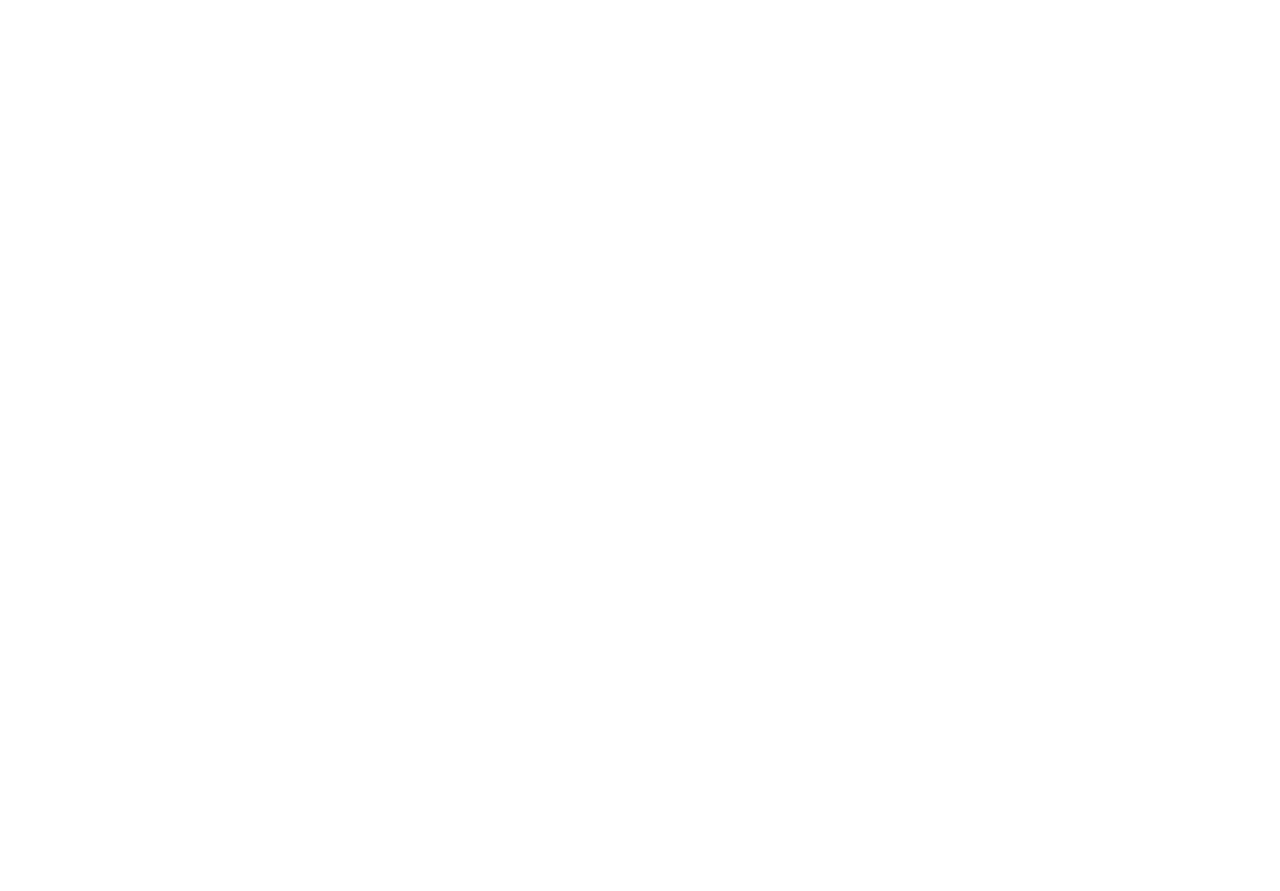
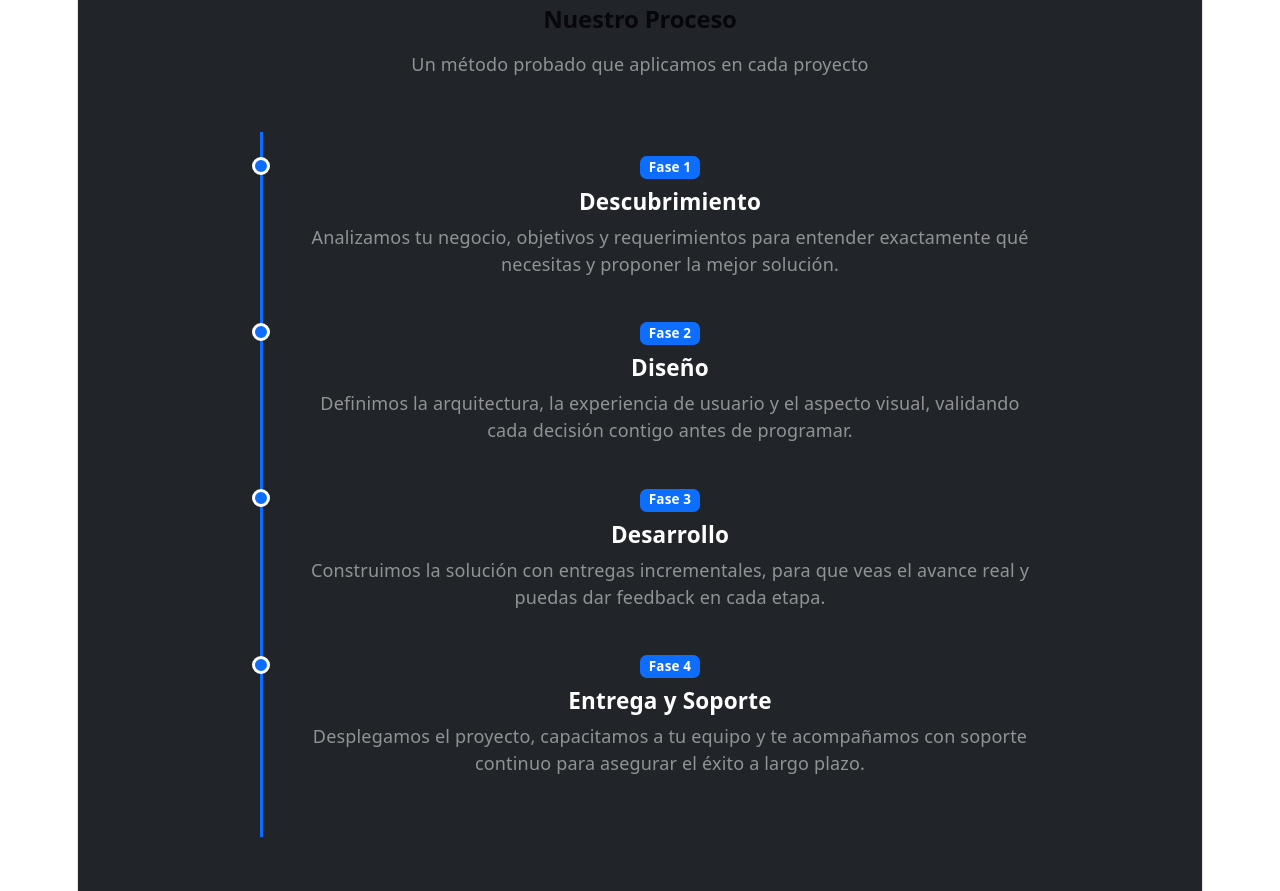
Before and after one commit to jeanperea1016/techsolve, a React (Vite) app: page / in a window 1280 px wide. Shown: the part 1340-2231 px from the top of the page. Before the commit the page ends 1291 px from the top, so only its background shows below. Built offline with nearby package versions, Linux system fonts and the light colour scheme.

Commit message:
Agregar seccion Timeline con CSS propio y animacion

```diff
--- a/index.html
+++ b/index.html
@@ -1,5 +1,5 @@
 <!doctype html>
-<html lang="en">
+<html lang="es">
   <head>
     <meta charset="UTF-8" />
     <link rel="icon" type="image/svg+xml" href="/favicon.svg" />
--- a/src/App.jsx
+++ b/src/App.jsx
@@ -2,6 +2,7 @@
 import Navbar from './components/Navbar'
 import Hero from './components/Hero'
 import Servicios from './components/Servicios'
+import Timeline from './components/Timeline'
 
 function App() {
   return (
@@ -9,7 +10,8 @@
       <Navbar />
       <Hero />
       <Servicios />
-      {/* Aquí abajo irán: Timeline, Casos, Contacto, Footer */}
+      <Timeline />
+      {/* Aquí abajo irán: Casos, Contacto, Footer */}
     </div>
   )
 }
--- /dev/null
+++ b/src/components/Timeline.css
@@ -0,0 +1,61 @@
+/* src/components/Timeline.css */
+
+/* Contenedor general. position: relative permite posicionar la línea vertical
+   respecto a este contenedor. */
+.timeline {
+  position: relative;
+  max-width: 800px;
+  margin: 0 auto;          /* centra el timeline horizontalmente */
+  padding: 20px 0;
+}
+
+/* LA LÍNEA VERTICAL.
+   Usamos ::before (un pseudo-elemento) para dibujar la línea sin agregar HTML extra.
+   Es una barra fina y alta posicionada a la izquierda. */
+.timeline::before {
+  content: '';                  /* obligatorio para que el pseudo-elemento exista */
+  position: absolute;
+  left: 20px;                   /* posición horizontal de la línea */
+  top: 0;
+  bottom: 0;
+  width: 3px;                   /* grosor de la línea */
+  background: #0d6efd;          /* azul (mismo primary de Bootstrap) */
+}
+
+/* Cada item del timeline. Le damos espacio a la izquierda para que el contenido
+   quede a la derecha de la línea, y margen abajo para separar los hitos. */
+.timeline-item {
+  position: relative;
+  padding-left: 60px;           /* empuja el contenido a la derecha de la línea */
+  margin-bottom: 40px;
+
+  /* ANIMACIÓN: cada item entra deslizándose desde la izquierda */
+  animation: slideInLeft 0.6s ease-out;
+}
+
+/* EL PUNTO de cada hito.
+   Otro pseudo-elemento (::before), un círculo azul posicionado sobre la línea. */
+.timeline-item::before {
+  content: '';
+  position: absolute;
+  left: 12px;                   /* alineado con la línea (20px - mitad del punto) */
+  top: 5px;
+  width: 18px;
+  height: 18px;
+  background: #0d6efd;
+  border: 3px solid #fff;       /* borde blanco para que resalte */
+  border-radius: 50%;           /* lo hace círculo */
+  z-index: 1;                   /* asegura que el punto quede sobre la línea */
+}
+
+/* La animación de entrada: desde la izquierda e invisible, hasta su posición y visible. */
+@keyframes slideInLeft {
+  from {
+    opacity: 0;
+    transform: translateX(-30px);
+  }
+  to {
+    opacity: 1;
+    transform: translateX(0);
+  }
+}
--- /dev/null
+++ b/src/components/Timeline.jsx
@@ -0,0 +1,76 @@
+// src/components/Timeline.jsx
+
+import './Timeline.css'  // estilos propios para la línea, los puntos y la animación
+
+function Timeline() {
+  return (
+    // id="timeline" para el link del navbar (href="#timeline").
+    // py-5 = padding vertical amplio. Fondo oscuro para contrastar con Servicios (que era claro).
+    <section id="timeline" className="py-5 bg-dark text-white">
+      <div className="container">
+
+        <h2 className="text-center fw-bold mb-3">Nuestro Proceso</h2>
+        <p className="text-center text-white-50 mb-5">
+          Un método probado que aplicamos en cada proyecto
+        </p>
+
+        {/* Contenedor de la línea de tiempo. "timeline" es nuestra clase propia (CSS). */}
+        <div className="timeline">
+
+          {/* ---------- FASE 1 ---------- */}
+          {/* Cada "timeline-item" es un hito. La clase propia dibuja el punto y conecta la línea. */}
+          <div className="timeline-item">
+            <div className="timeline-content">
+              {/* Badge con el número de fase. bg-primary = azul de Bootstrap. */}
+              <span className="badge bg-primary mb-2">Fase 1</span>
+              <h5 className="fw-bold">Descubrimiento</h5>
+              <p className="text-white-50 mb-0">
+                Analizamos tu negocio, objetivos y requerimientos para entender
+                exactamente qué necesitas y proponer la mejor solución.
+              </p>
+            </div>
+          </div>
+
+          {/* ---------- FASE 2 ---------- */}
+          <div className="timeline-item">
+            <div className="timeline-content">
+              <span className="badge bg-primary mb-2">Fase 2</span>
+              <h5 className="fw-bold">Diseño</h5>
+              <p className="text-white-50 mb-0">
+                Definimos la arquitectura, la experiencia de usuario y el aspecto
+                visual, validando cada decisión contigo antes de programar.
+              </p>
+            </div>
+          </div>
+
+          {/* ---------- FASE 3 ---------- */}
+          <div className="timeline-item">
+            <div className="timeline-content">
+              <span className="badge bg-primary mb-2">Fase 3</span>
+              <h5 className="fw-bold">Desarrollo</h5>
+              <p className="text-white-50 mb-0">
+                Construimos la solución con entregas incrementales, para que veas
+                el avance real y puedas dar feedback en cada etapa.
+              </p>
+            </div>
+          </div>
+
+          {/* ---------- FASE 4 ---------- */}
+          <div className="timeline-item">
+            <div className="timeline-content">
+              <span className="badge bg-primary mb-2">Fase 4</span>
+              <h5 className="fw-bold">Entrega y Soporte</h5>
+              <p className="text-white-50 mb-0">
+                Desplegamos el proyecto, capacitamos a tu equipo y te acompañamos
+                con soporte continuo para asegurar el éxito a largo plazo.
+              </p>
+            </div>
+          </div>
+
+        </div>
+      </div>
+    </section>
+  )
+}
+
+export default Timeline
```
